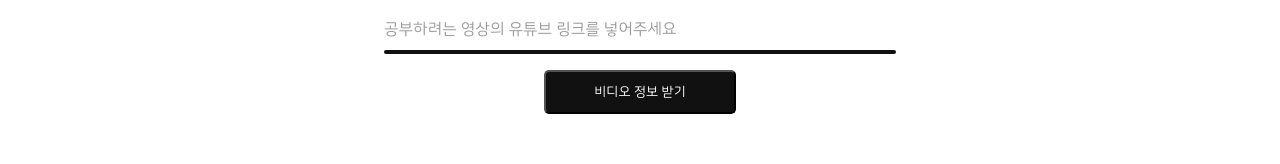
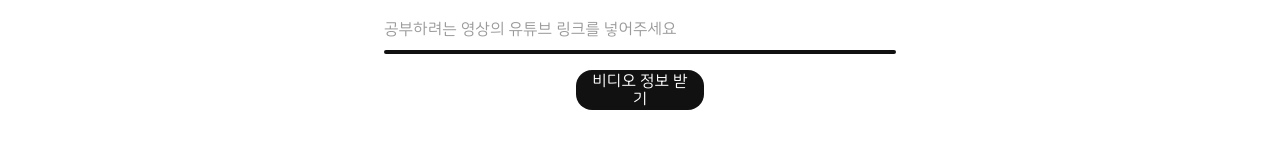
Before and after one commit to jayl2sw/threelaka, a React (Create React App) app in the folder frontend/: page /home in a window 1280 px wide. Shown: the part 124-288 px from the top of the page. Built offline with nearby package versions, Linux system fonts and the light colour scheme; sample sign-in values are in the browser's storage.

Commit message:
✨ FIX Main Design
- main design 모달 및 버튼 수정

```diff
--- a/frontend/src/pages/Main/components/SearchBar.tsx
+++ b/frontend/src/pages/Main/components/SearchBar.tsx
@@ -9,6 +9,9 @@ import {
   SearchButton,
 } from '../../../styles/Main/MainSearchStyle';
 import useModal from '../../../utils/useModal';
+import {
+  MainBtn
+} from '../../../styles/Common/CommonBtnStyle';
 
 const SearchBar = () => {
   const dispatch = useAppDispatch();
@@ -56,14 +59,21 @@ const SearchBar = () => {
         <i></i>
       </SearchBarInput>
       <SearchButton>
-        <button
+        <MainBtn
+          widthSize={'10vw'}
+          heightSize={'5vh'}
+          paddingSize={'1vw'}
+          fontSize={'2vmin'}
+          fontColor={'white'}
+          backgroundColor={'black'}
           onClick={() => {
             handlerGetVideoData(videoUrl);
             onClickModal();
           }}
+
         >
           비디오 정보 받기
-        </button>
+        </MainBtn>
         {isOpenModal && (
           <VideoDataModal
             isOpenModal={isOpenModal}
--- a/frontend/src/pages/Main/components/VideoDataModal.tsx
+++ b/frontend/src/pages/Main/components/VideoDataModal.tsx
@@ -11,6 +11,8 @@ import { studyActions } from '../../../features/study/study-slice';
 import { useAppDispatch } from '../../../utils/hooks';
 
 import { SubTagContainer, SubTag } from '../../../styles/Main/MainStyle';
+import { MainBtn } from '../../../styles/Common/CommonBtnStyle';
+import { MainPaleBox } from '../../../styles/Common/CommonDivStyle';
 
 const VideoDataModal = (props: VideoDataModalType) => {
   const dispatch = useAppDispatch();
@@ -24,7 +26,8 @@ const VideoDataModal = (props: VideoDataModalType) => {
   };
 
   return (
-    <ModalContainer onClick={onClickModal}>
+    <ModalContainer
+    onClick={onClickModal}>
       <VideoDataContainer>
         <VideoTitle>{video.title}</VideoTitle>
         <VideoThumbnail
@@ -42,14 +45,21 @@ const VideoDataModal = (props: VideoDataModalType) => {
             </SubTag>
           )}
         </SubTagContainer>
-        <button
+        <MainBtn
+          widthSize={'10vw'}
+          heightSize={'5vh'}
+          paddingSize={'1vw'}
+          fontSize={'2vmin'}
+          fontColor={'white'}
+          backgroundColor={'black'}
           onClick={() => {
             console.log(video.videoId);
             handlerPostStartStudy(video.videoId);
           }}
+          style={{margin:'3vh'}}
         >
-          학습 시작하기
-        </button>
+          START
+        </MainBtn>
       </VideoDataContainer>
       {/* <Backdrop
         onClick={(e: MouseEvent) => {
--- a/frontend/src/styles/Common/CommonBtnStyle.tsx
+++ b/frontend/src/styles/Common/CommonBtnStyle.tsx
@@ -126,6 +126,7 @@ export const MainBtn = styled.button<CommonBtnProps>`
       : '#4a9fff'};
   border-radius: 2vmin;
   border: none;
+  transition: background-color 1s linear;
   &.pale {
     opacity: 0.5;
     :hover {
--- a/frontend/src/styles/Main/MainSearchStyle.ts
+++ b/frontend/src/styles/Main/MainSearchStyle.ts
@@ -92,7 +92,7 @@ export const SearchButton = styled.div`
   flex-direction: column;
   justify-content: center;
   align-items: center;
-  & button {
+  /* & button {
     display: flex;
     flex-direction: row;
     justify-content: center;
@@ -103,10 +103,11 @@ export const SearchButton = styled.div`
     color: #ffffff;
     border-radius: 5px;
     padding: 2.5vh 1vw;
-  }
-  & button:hover {
-    background-color: #4a9fff;
-    transition: 0.2s;
+  } */
+  /* & button:hover { */
+  :hover{
+    /* background-color: #4a9fff; */
+    /* transition: 0.2s; */
     /* background: linear-gradient(80deg, #4a9fff, #b0ff91); */
     /* animation: animate 2s linear; */
   }
--- a/frontend/src/styles/Main/VideoModalStyle.ts
+++ b/frontend/src/styles/Main/VideoModalStyle.ts
@@ -3,16 +3,17 @@ import styled from 'styled-components';
 
 export const ModalContainer = styled.div`
   width: 50vw;
-  height: 70vh;
+  height: 80vh;
   display: flex;
   flex-direction: column;
   align-items: center;
-  padding: 2vh 2vw;
+  padding: 2vmin 2vmin;
   border: none;
-  border-radius: 10px;
+  border-radius: 1rem;
   box-shadow: 0 0 30px rgba(30, 30, 30, 0.185);
   box-sizing: border-box;
-  background-color: white;
+  background-color: linear-gradient(106.62deg, #83BDFF 8.18%, rgba(136, 192, 255, 0.90051) 49.26%, #8DC2FF 69.16%, #C1FFA9 92.42%);
+  /* opacity: 0.5; */
   z-index: 10000;
 `;
 
@@ -28,14 +29,16 @@ export const VideoDataContainer = styled.div`
 `;
 
 export const VideoTitle = styled.p`
-  margin: 2vh 0;
+  margin: 4vh 0;
   text-align: center;
-  font-weight: bold;
+  /* font-weight: bold; */
+  font-size: 4vmin;
 `;
 
 export const VideoThumbnail = styled.img`
-  width: 80%;
-  height: 60%;
+  width: 65%;
+  height: 65%;
+  border-radius: 1rem;
 `;
 
 export const VideoSubtitleBox = styled.div`
```
